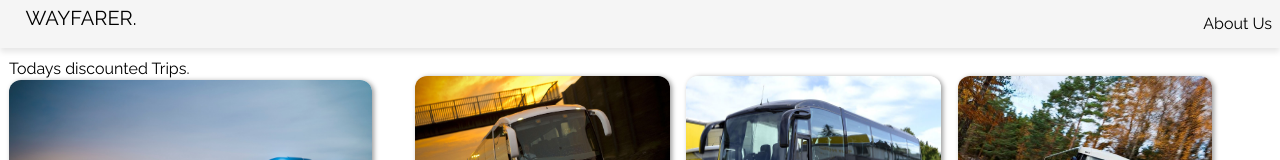
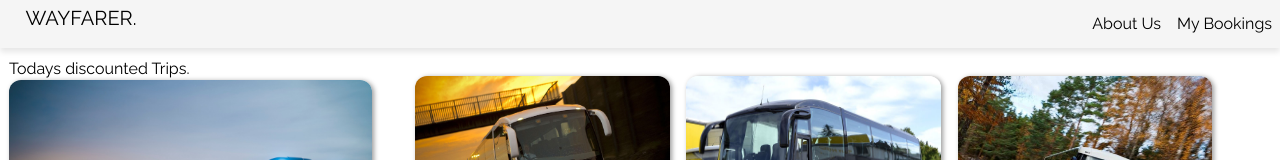
Before and after one commit to JosephNjuguna/WayfarerV1, a plain HTML site: page UI/user.html in a window 1280 px wide. Shown: the top 160 px of the page. Drawn offline with Linux system fonts and the light colour scheme.

Commit message:
ft(ui): add booking history link [#167215668]

```diff
--- a/UI/user.html
+++ b/UI/user.html
@@ -21,6 +21,9 @@
         <ul class="nav-right">
             <li class="right-items">
                 <a href="#">About Us</a>
+            </li>
+            <li class="right-items">
+                <a href="./bookinghistory.html">My Bookings</a>
             </li>
         </ul>
     </nav>
```
